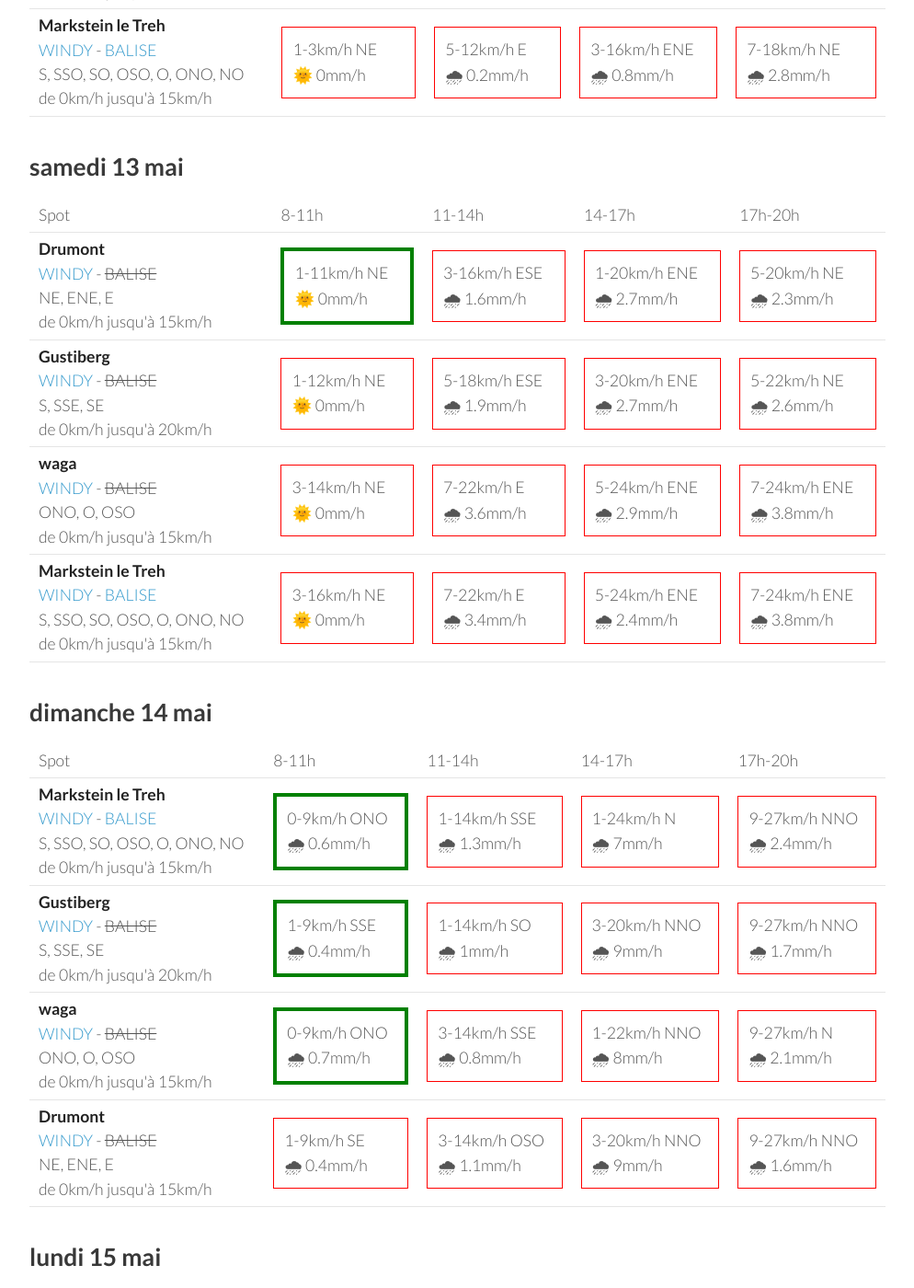
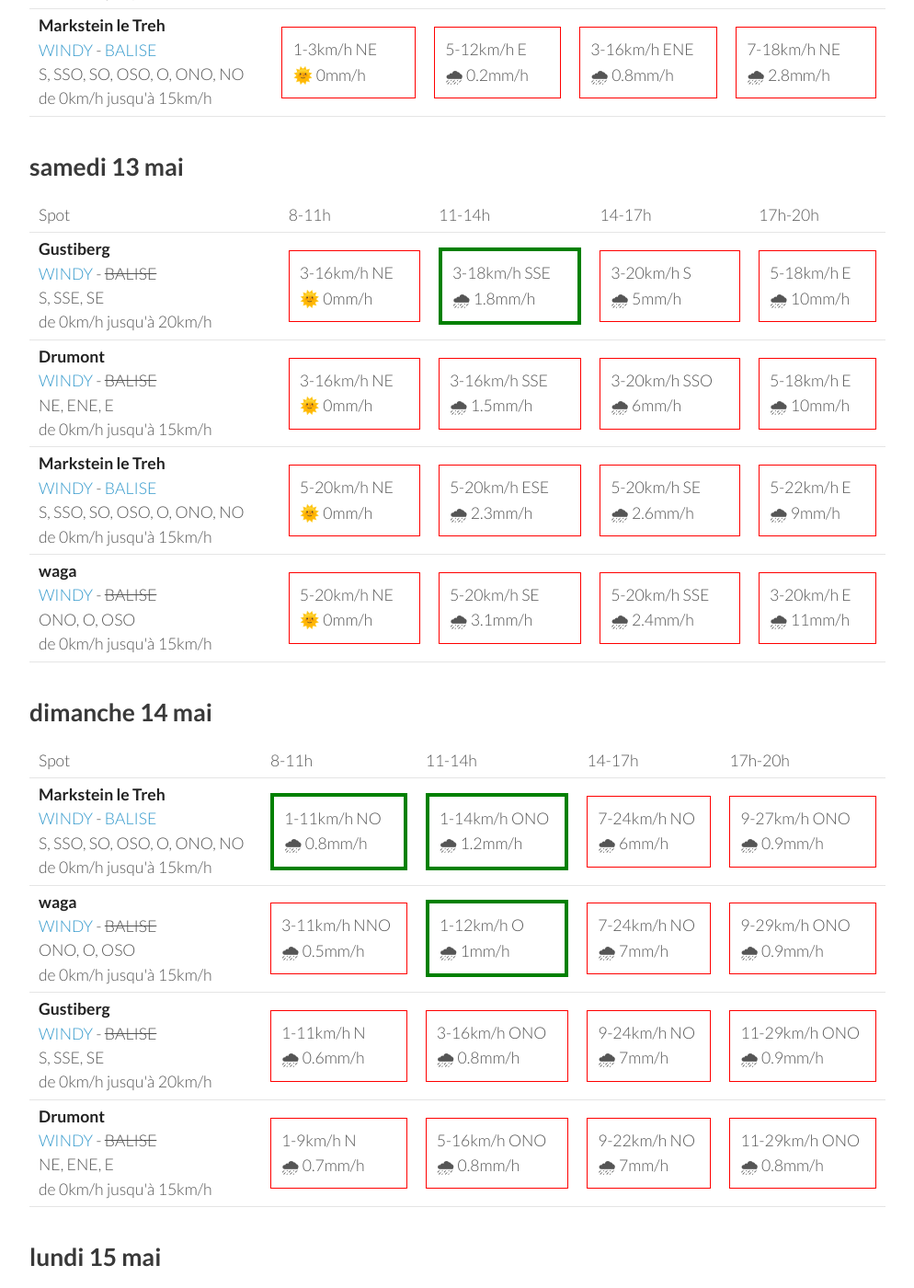
Before and after one commit to parapente-dans-le-nord/parapente-dans-le-nord.github.io, a Jekyll site: the page built from vosges.markdown, in a window 1280 px wide and 1400 px high, scrolled down 1299 px. Shown: the whole window at 92% size, without its empty margins (26-1020 px from the left). Built offline with Jekyll 4.4.1, drawn with Linux system fonts in a browser that asks for light colours; some of the changed text lies outside the part shown.

Commit message:
update index.markdown

```diff
--- a/vosges.markdown
+++ b/vosges.markdown
@@ -134,42 +134,42 @@ page mise à jour le jeudi 11 mai 06:16
       <td>17h-20h</td>
     </tr>
 <tr>
-        <td><strong>Drumont</strong><br><a href="https://windy.com/47.898/6.919?47.687,6.919,9,m:eYYagmG">WINDY</a> - <span class="no-balise"> BALISE </span><br> <span class="vent-favorable">NE, ENE, E</span><br><span class="force-vent">de 0km/h jusqu'à 15km/h</span> </td>
+        <td><strong>Gustiberg</strong><br><a href="https://windy.com/47.894/6.934?47.891,6.934,15,m:eYYagmI">WINDY</a> - <span class="no-balise"> BALISE </span><br> <span class="vent-favorable">S, SSE, SE</span><br><span class="force-vent">de 0km/h jusqu'à 20km/h</span> </td>
 
-            <td><div class="flyable"><p>1-11km/h NE</p><p>🌞 0mm/h</p></div></td>
-            <td><div class="not-flyable"><p>3-16km/h ESE</p><p>🌧 1.6mm/h</p></div></td>
-            <td><div class="not-flyable"><p>1-20km/h ENE</p><p>🌧 2.7mm/h</p></div></td>
-            <td><div class="not-flyable"><p>5-20km/h NE</p><p>🌧 2.3mm/h</p></div></td>
+            <td><div class="not-flyable"><p>3-16km/h NE</p><p>🌞 0mm/h</p></div></td>
+            <td><div class="flyable"><p>3-18km/h SSE</p><p>🌧 1.8mm/h</p></div></td>
+            <td><div class="not-flyable"><p>3-20km/h S</p><p>🌧 5mm/h</p></div></td>
+            <td><div class="not-flyable"><p>5-18km/h E</p><p>🌧 10mm/h</p></div></td>
 
 
     </tr>
 <tr>
-        <td><strong>Gustiberg</strong><br><a href="https://windy.com/47.894/6.934?47.891,6.934,15,m:eYYagmI">WINDY</a> - <span class="no-balise"> BALISE </span><br> <span class="vent-favorable">S, SSE, SE</span><br><span class="force-vent">de 0km/h jusqu'à 20km/h</span> </td>
+        <td><strong>Drumont</strong><br><a href="https://windy.com/47.898/6.919?47.687,6.919,9,m:eYYagmG">WINDY</a> - <span class="no-balise"> BALISE </span><br> <span class="vent-favorable">NE, ENE, E</span><br><span class="force-vent">de 0km/h jusqu'à 15km/h</span> </td>
 
-            <td><div class="not-flyable"><p>1-12km/h NE</p><p>🌞 0mm/h</p></div></td>
-            <td><div class="not-flyable"><p>5-18km/h ESE</p><p>🌧 1.9mm/h</p></div></td>
-            <td><div class="not-flyable"><p>3-20km/h ENE</p><p>🌧 2.7mm/h</p></div></td>
-            <td><div class="not-flyable"><p>5-22km/h NE</p><p>🌧 2.6mm/h</p></div></td>
+            <td><div class="not-flyable"><p>3-16km/h NE</p><p>🌞 0mm/h</p></div></td>
+            <td><div class="not-flyable"><p>3-16km/h SSE</p><p>🌧 1.5mm/h</p></div></td>
+            <td><div class="not-flyable"><p>3-20km/h SSO</p><p>🌧 6mm/h</p></div></td>
+            <td><div class="not-flyable"><p>5-18km/h E</p><p>🌧 10mm/h</p></div></td>
+
+
+    </tr>
+<tr>
+        <td><strong>Markstein le Treh</strong><br><a href="https://windy.com/47.926/7.012?47.505,7.012,8,m:eY1agmQ">WINDY</a> - <span class=""><a href="http://www.balisemeteo.com/balise.php?idBalise=136">BALISE</a> </span><br> <span class="vent-favorable">S, SSO, SO, OSO, O, ONO, NO</span><br><span class="force-vent">de 0km/h jusqu'à 15km/h</span> </td>
+
+            <td><div class="not-flyable"><p>5-20km/h NE</p><p>🌞 0mm/h</p></div></td>
+            <td><div class="not-flyable"><p>5-20km/h ESE</p><p>🌧 2.3mm/h</p></div></td>
+            <td><div class="not-flyable"><p>5-20km/h SE</p><p>🌧 2.6mm/h</p></div></td>
+            <td><div class="not-flyable"><p>5-22km/h E</p><p>🌧 9mm/h</p></div></td>
 
 
     </tr>
 <tr>
         <td><strong>waga</strong><br><a href="https://windy.com/47.903/6.996?47.900,6.983,15">WINDY</a> - <span class="no-balise"> BALISE </span><br> <span class="vent-favorable">ONO, O, OSO</span><br><span class="force-vent">de 0km/h jusqu'à 15km/h</span> </td>
 
-            <td><div class="not-flyable"><p>3-14km/h NE</p><p>🌞 0mm/h</p></div></td>
-            <td><div class="not-flyable"><p>7-22km/h E</p><p>🌧 3.6mm/h</p></div></td>
-            <td><div class="not-flyable"><p>5-24km/h ENE</p><p>🌧 2.9mm/h</p></div></td>
-            <td><div class="not-flyable"><p>7-24km/h ENE</p><p>🌧 3.8mm/h</p></div></td>
-
-
-    </tr>
-<tr>
-        <td><strong>Markstein le Treh</strong><br><a href="https://windy.com/47.926/7.012?47.505,7.012,8,m:eY1agmQ">WINDY</a> - <span class=""><a href="http://www.balisemeteo.com/balise.php?idBalise=136">BALISE</a> </span><br> <span class="vent-favorable">S, SSO, SO, OSO, O, ONO, NO</span><br><span class="force-vent">de 0km/h jusqu'à 15km/h</span> </td>
-
-            <td><div class="not-flyable"><p>3-16km/h NE</p><p>🌞 0mm/h</p></div></td>
-            <td><div class="not-flyable"><p>7-22km/h E</p><p>🌧 3.4mm/h</p></div></td>
-            <td><div class="not-flyable"><p>5-24km/h ENE</p><p>🌧 2.4mm/h</p></div></td>
-            <td><div class="not-flyable"><p>7-24km/h ENE</p><p>🌧 3.8mm/h</p></div></td>
+            <td><div class="not-flyable"><p>5-20km/h NE</p><p>🌞 0mm/h</p></div></td>
+            <td><div class="not-flyable"><p>5-20km/h SE</p><p>🌧 3.1mm/h</p></div></td>
+            <td><div class="not-flyable"><p>5-20km/h SSE</p><p>🌧 2.4mm/h</p></div></td>
+            <td><div class="not-flyable"><p>3-20km/h E</p><p>🌧 11mm/h</p></div></td>
 
 
     </tr>
@@ -192,40 +192,40 @@ page mise à jour le jeudi 11 mai 06:16
 <tr>
         <td><strong>Markstein le Treh</strong><br><a href="https://windy.com/47.926/7.012?47.505,7.012,8,m:eY1agmQ">WINDY</a> - <span class=""><a href="http://www.balisemeteo.com/balise.php?idBalise=136">BALISE</a> </span><br> <span class="vent-favorable">S, SSO, SO, OSO, O, ONO, NO</span><br><span class="force-vent">de 0km/h jusqu'à 15km/h</span> </td>
 
-            <td><div class="flyable"><p>0-9km/h ONO</p><p>🌧 0.6mm/h</p></div></td>
-            <td><div class="not-flyable"><p>1-14km/h SSE</p><p>🌧 1.3mm/h</p></div></td>
-            <td><div class="not-flyable"><p>1-24km/h N</p><p>🌧 7mm/h</p></div></td>
-            <td><div class="not-flyable"><p>9-27km/h NNO</p><p>🌧 2.4mm/h</p></div></td>
+            <td><div class="flyable"><p>1-11km/h NO</p><p>🌧 0.8mm/h</p></div></td>
+            <td><div class="flyable"><p>1-14km/h ONO</p><p>🌧 1.2mm/h</p></div></td>
+            <td><div class="not-flyable"><p>7-24km/h NO</p><p>🌧 6mm/h</p></div></td>
+            <td><div class="not-flyable"><p>9-27km/h ONO</p><p>🌧 0.9mm/h</p></div></td>
+
+
+    </tr>
+<tr>
+        <td><strong>waga</strong><br><a href="https://windy.com/47.903/6.996?47.900,6.983,15">WINDY</a> - <span class="no-balise"> BALISE </span><br> <span class="vent-favorable">ONO, O, OSO</span><br><span class="force-vent">de 0km/h jusqu'à 15km/h</span> </td>
+
+            <td><div class="not-flyable"><p>3-11km/h NNO</p><p>🌧 0.5mm/h</p></div></td>
+            <td><div class="flyable"><p>1-12km/h O</p><p>🌧 1mm/h</p></div></td>
+            <td><div class="not-flyable"><p>7-24km/h NO</p><p>🌧 7mm/h</p></div></td>
+            <td><div class="not-flyable"><p>9-29km/h ONO</p><p>🌧 0.9mm/h</p></div></td>
 
 
     </tr>
 <tr>
         <td><strong>Gustiberg</strong><br><a href="https://windy.com/47.894/6.934?47.891,6.934,15,m:eYYagmI">WINDY</a> - <span class="no-balise"> BALISE </span><br> <span class="vent-favorable">S, SSE, SE</span><br><span class="force-vent">de 0km/h jusqu'à 20km/h</span> </td>
 
-            <td><div class="flyable"><p>1-9km/h SSE</p><p>🌧 0.4mm/h</p></div></td>
-            <td><div class="not-flyable"><p>1-14km/h SO</p><p>🌧 1mm/h</p></div></td>
-            <td><div class="not-flyable"><p>3-20km/h NNO</p><p>🌧 9mm/h</p></div></td>
-            <td><div class="not-flyable"><p>9-27km/h NNO</p><p>🌧 1.7mm/h</p></div></td>
-
-
-    </tr>
-<tr>
-        <td><strong>waga</strong><br><a href="https://windy.com/47.903/6.996?47.900,6.983,15">WINDY</a> - <span class="no-balise"> BALISE </span><br> <span class="vent-favorable">ONO, O, OSO</span><br><span class="force-vent">de 0km/h jusqu'à 15km/h</span> </td>
-
-            <td><div class="flyable"><p>0-9km/h ONO</p><p>🌧 0.7mm/h</p></div></td>
-            <td><div class="not-flyable"><p>3-14km/h SSE</p><p>🌧 0.8mm/h</p></div></td>
-            <td><div class="not-flyable"><p>1-22km/h NNO</p><p>🌧 8mm/h</p></div></td>
-            <td><div class="not-flyable"><p>9-27km/h N</p><p>🌧 2.1mm/h</p></div></td>
+            <td><div class="not-flyable"><p>1-11km/h N</p><p>🌧 0.6mm/h</p></div></td>
+            <td><div class="not-flyable"><p>3-16km/h ONO</p><p>🌧 0.8mm/h</p></div></td>
+            <td><div class="not-flyable"><p>9-24km/h NO</p><p>🌧 7mm/h</p></div></td>
+            <td><div class="not-flyable"><p>11-29km/h ONO</p><p>🌧 0.9mm/h</p></div></td>
 
 
     </tr>
 <tr>
         <td><strong>Drumont</strong><br><a href="https://windy.com/47.898/6.919?47.687,6.919,9,m:eYYagmG">WINDY</a> - <span class="no-balise"> BALISE </span><br> <span class="vent-favorable">NE, ENE, E</span><br><span class="force-vent">de 0km/h jusqu'à 15km/h</span> </td>
 
-            <td><div class="not-flyable"><p>1-9km/h SE</p><p>🌧 0.4mm/h</p></div></td>
-            <td><div class="not-flyable"><p>3-14km/h OSO</p><p>🌧 1.1mm/h</p></div></td>
-            <td><div class="not-flyable"><p>3-20km/h NNO</p><p>🌧 9mm/h</p></div></td>
-            <td><div class="not-flyable"><p>9-27km/h NNO</p><p>🌧 1.6mm/h</p></div></td>
+            <td><div class="not-flyable"><p>1-9km/h N</p><p>🌧 0.7mm/h</p></div></td>
+            <td><div class="not-flyable"><p>5-16km/h ONO</p><p>🌧 0.8mm/h</p></div></td>
+            <td><div class="not-flyable"><p>9-22km/h NO</p><p>🌧 7mm/h</p></div></td>
+            <td><div class="not-flyable"><p>11-29km/h ONO</p><p>🌧 0.8mm/h</p></div></td>
 
 
     </tr>
@@ -249,19 +249,29 @@ page mise à jour le jeudi 11 mai 06:16
         <td><strong>waga</strong><br><a href="https://windy.com/47.903/6.996?47.900,6.983,15">WINDY</a> - <span class="no-balise"> BALISE </span><br> <span class="vent-favorable">ONO, O, OSO</span><br><span class="force-vent">de 0km/h jusqu'à 15km/h</span> </td>
 
             <td><div class="not-flyable"><p>9-27km/h ONO</p><p>🌞 0mm/h</p></div></td>
-            <td><div class="not-flyable"><p>7-31km/h NO</p><p>🌧 0.2mm/h</p></div></td>
-            <td><div class="not-flyable"><p>7-31km/h NO</p><p>🌧 3.6mm/h</p></div></td>
-            <td><div class="not-flyable"><p>11-35km/h NNO</p><p>🌧 3mm/h</p></div></td>
+            <td><div class="not-flyable"><p>7-29km/h NO</p><p>🌧 0.2mm/h</p></div></td>
+            <td><div class="not-flyable"><p>9-31km/h ONO</p><p>🌧 0.4mm/h</p></div></td>
+            <td><div class="not-flyable"><p>7-33km/h NO</p><p>🌧 0.2mm/h</p></div></td>
 
 
     </tr>
 <tr>
         <td><strong>Gustiberg</strong><br><a href="https://windy.com/47.894/6.934?47.891,6.934,15,m:eYYagmI">WINDY</a> - <span class="no-balise"> BALISE </span><br> <span class="vent-favorable">S, SSE, SE</span><br><span class="force-vent">de 0km/h jusqu'à 20km/h</span> </td>
 
-            <td><div class="not-flyable"><p>9-25km/h ONO</p><p>🌞 0mm/h</p></div></td>
-            <td><div class="not-flyable"><p>9-29km/h NO</p><p>🌧 0.2mm/h</p></div></td>
-            <td><div class="not-flyable"><p>9-31km/h NO</p><p>🌧 4mm/h</p></div></td>
-            <td><div class="not-flyable"><p>12-35km/h NNO</p><p>🌧 1.6mm/h</p></div></td>
+            <td><div class="not-flyable"><p>9-25km/h ONO</p><p>🌧 0.2mm/h</p></div></td>
+            <td><div class="not-flyable"><p>9-27km/h NO</p><p>🌧 0.2mm/h</p></div></td>
+            <td><div class="not-flyable"><p>11-31km/h ONO</p><p>🌧 0.4mm/h</p></div></td>
+            <td><div class="not-flyable"><p>9-31km/h NO</p><p>🌧 0.2mm/h</p></div></td>
+
+
+    </tr>
+<tr>
+        <td><strong>Drumont</strong><br><a href="https://windy.com/47.898/6.919?47.687,6.919,9,m:eYYagmG">WINDY</a> - <span class="no-balise"> BALISE </span><br> <span class="vent-favorable">NE, ENE, E</span><br><span class="force-vent">de 0km/h jusqu'à 15km/h</span> </td>
+
+            <td><div class="not-flyable"><p>9-25km/h ONO</p><p>🌧 0.2mm/h</p></div></td>
+            <td><div class="not-flyable"><p>9-27km/h NO</p><p>🌧 0.2mm/h</p></div></td>
+            <td><div class="not-flyable"><p>11-31km/h ONO</p><p>🌧 0.4mm/h</p></div></td>
+            <td><div class="not-flyable"><p>9-31km/h NO</p><p>🌧 0.2mm/h</p></div></td>
 
 
     </tr>
@@ -269,19 +279,9 @@ page mise à jour le jeudi 11 mai 06:16
         <td><strong>Markstein le Treh</strong><br><a href="https://windy.com/47.926/7.012?47.505,7.012,8,m:eY1agmQ">WINDY</a> - <span class=""><a href="http://www.balisemeteo.com/balise.php?idBalise=136">BALISE</a> </span><br> <span class="vent-favorable">S, SSO, SO, OSO, O, ONO, NO</span><br><span class="force-vent">de 0km/h jusqu'à 15km/h</span> </td>
 
             <td><div class="not-flyable"><p>9-27km/h ONO</p><p>🌞 0mm/h</p></div></td>
-            <td><div class="not-flyable"><p>7-31km/h NNO</p><p>🌧 0.2mm/h</p></div></td>
-            <td><div class="not-flyable"><p>7-31km/h NO</p><p>🌧 3.4mm/h</p></div></td>
-            <td><div class="not-flyable"><p>11-35km/h NNO</p><p>🌧 2.6mm/h</p></div></td>
-
-
-    </tr>
-<tr>
-        <td><strong>Drumont</strong><br><a href="https://windy.com/47.898/6.919?47.687,6.919,9,m:eYYagmG">WINDY</a> - <span class="no-balise"> BALISE </span><br> <span class="vent-favorable">NE, ENE, E</span><br><span class="force-vent">de 0km/h jusqu'à 15km/h</span> </td>
-
-            <td><div class="not-flyable"><p>9-24km/h ONO</p><p>🌧 0.2mm/h</p></div></td>
-            <td><div class="not-flyable"><p>9-29km/h NO</p><p>🌧 0.2mm/h</p></div></td>
-            <td><div class="not-flyable"><p>9-31km/h NO</p><p>🌧 4.1mm/h</p></div></td>
-            <td><div class="not-flyable"><p>12-35km/h NNO</p><p>🌧 1.3mm/h</p></div></td>
+            <td><div class="not-flyable"><p>7-27km/h NO</p><p>🌧 0.2mm/h</p></div></td>
+            <td><div class="not-flyable"><p>9-31km/h ONO</p><p>🌧 0.8mm/h</p></div></td>
+            <td><div class="not-flyable"><p>7-31km/h NO</p><p>🌧 0.2mm/h</p></div></td>
 
 
     </tr>
@@ -289,3 +289,59 @@ page mise à jour le jeudi 11 mai 06:16
 </tbody>
 </table>
 {:/}
+## mardi 16 mai
+
+{::nomarkdown}
+<table>
+  <tbody>
+    <tr>
+      <td>Spot</td>
+      <td>8-11h</td>
+      <td>11-14h</td>
+      <td>14-17h</td>
+      <td>17h-20h</td>
+    </tr>
+<tr>
+        <td><strong>Gustiberg</strong><br><a href="https://windy.com/47.894/6.934?47.891,6.934,15,m:eYYagmI">WINDY</a> - <span class="no-balise"> BALISE </span><br> <span class="vent-favorable">S, SSE, SE</span><br><span class="force-vent">de 0km/h jusqu'à 20km/h</span> </td>
+
+            <td><div class="not-flyable"><p>5-18km/h NNO</p><p>🌞 0mm/h</p></div></td>
+            <td><div class="not-flyable"><p>11-29km/h NNO</p><p>🌧 0.2mm/h</p></div></td>
+            <td><div class="not-flyable"><p>14-38km/h NNO</p><p>🌧 0.2mm/h</p></div></td>
+            <td><div class="not-flyable"><p>14-40km/h NNO</p><p>🌞 0mm/h</p></div></td>
+
+
+    </tr>
+<tr>
+        <td><strong>Markstein le Treh</strong><br><a href="https://windy.com/47.926/7.012?47.505,7.012,8,m:eY1agmQ">WINDY</a> - <span class=""><a href="http://www.balisemeteo.com/balise.php?idBalise=136">BALISE</a> </span><br> <span class="vent-favorable">S, SSO, SO, OSO, O, ONO, NO</span><br><span class="force-vent">de 0km/h jusqu'à 15km/h</span> </td>
+
+            <td><div class="not-flyable"><p>5-18km/h NNO</p><p>🌞 0mm/h</p></div></td>
+            <td><div class="not-flyable"><p>11-29km/h NNO</p><p>🌧 0.2mm/h</p></div></td>
+            <td><div class="not-flyable"><p>12-40km/h NNO</p><p>🌧 0.2mm/h</p></div></td>
+            <td><div class="not-flyable"><p>14-42km/h NNO</p><p>🌞 0mm/h</p></div></td>
+
+
+    </tr>
+<tr>
+        <td><strong>Drumont</strong><br><a href="https://windy.com/47.898/6.919?47.687,6.919,9,m:eYYagmG">WINDY</a> - <span class="no-balise"> BALISE </span><br> <span class="vent-favorable">NE, ENE, E</span><br><span class="force-vent">de 0km/h jusqu'à 15km/h</span> </td>
+
+            <td><div class="not-flyable"><p>5-18km/h NNO</p><p>🌞 0mm/h</p></div></td>
+            <td><div class="not-flyable"><p>12-29km/h NNO</p><p>🌧 0.2mm/h</p></div></td>
+            <td><div class="not-flyable"><p>14-40km/h NNO</p><p>🌧 0.2mm/h</p></div></td>
+            <td><div class="not-flyable"><p>16-40km/h NNO</p><p>🌞 0mm/h</p></div></td>
+
+
+    </tr>
+<tr>
+        <td><strong>waga</strong><br><a href="https://windy.com/47.903/6.996?47.900,6.983,15">WINDY</a> - <span class="no-balise"> BALISE </span><br> <span class="vent-favorable">ONO, O, OSO</span><br><span class="force-vent">de 0km/h jusqu'à 15km/h</span> </td>
+
+            <td><div class="not-flyable"><p>5-16km/h NNO</p><p>🌞 0mm/h</p></div></td>
+            <td><div class="not-flyable"><p>11-29km/h NNO</p><p>🌧 0.2mm/h</p></div></td>
+            <td><div class="not-flyable"><p>12-40km/h NNO</p><p>🌧 0.2mm/h</p></div></td>
+            <td><div class="not-flyable"><p>14-40km/h NNO</p><p>🌞 0mm/h</p></div></td>
+
+
+    </tr>
+
+</tbody>
+</table>
+{:/}
```
Also changed, not shown: other parts of vosges.markdown (+1 -1 lines).
